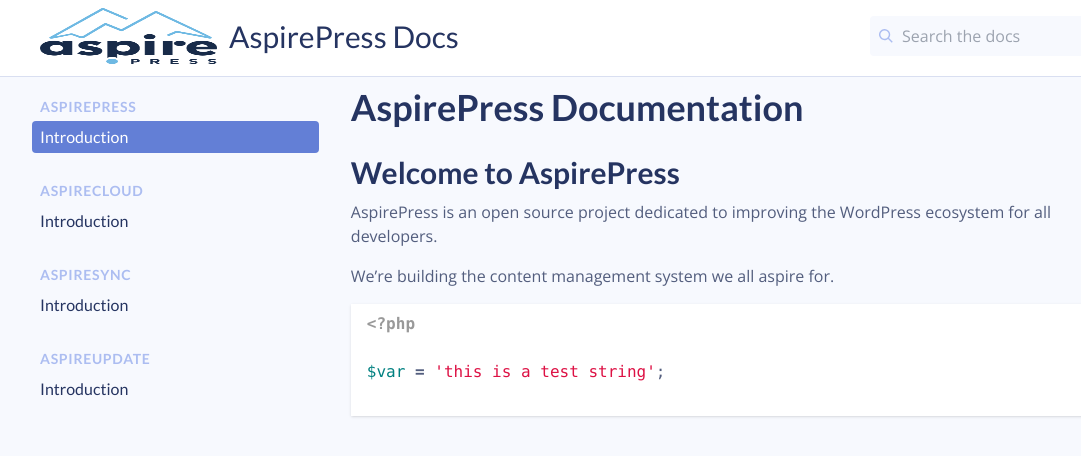
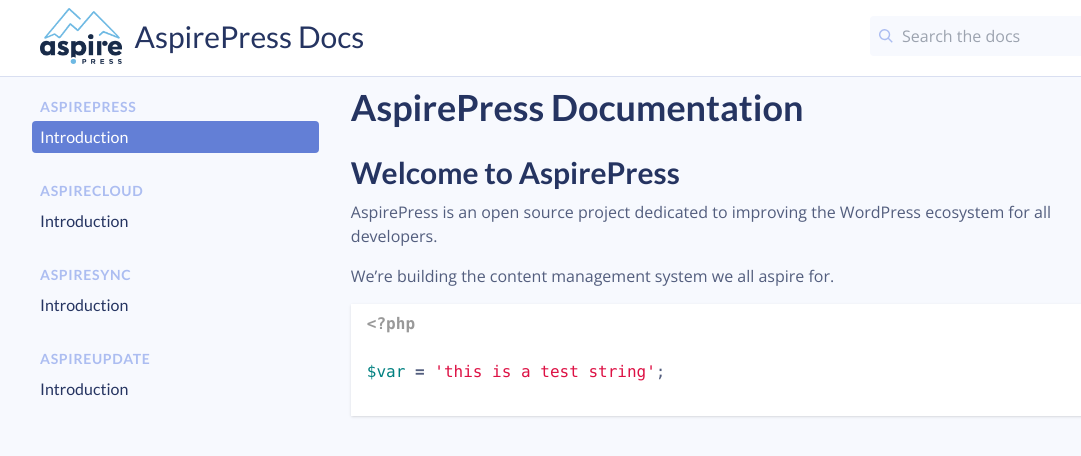
Before and after one commit to aspirepress/documentation, a Jekyll site: the page built from docs/index.md, in a window 1280 px wide. Shown: the top 456 px of the page, without its empty margins (56-1137 px from the left). Built offline with Jekyll 4.4.1, drawn with Linux system fonts in a browser that asks for light colours; comment, search, counter and statistics services are not loaded.

Commit message:
Updating sizing of logo

```diff
--- a/_layouts/default.html
+++ b/_layouts/default.html
@@ -20,7 +20,7 @@
     <div class="max-w-2xl mx-auto px-4 py-2">
         <div class="flex items-center flex-no-shrink top-0">
             <a href="/" class="flex items-center h-14">
-                <img class="mr-3 h-14" height="120"width="177" src="/img/aspirepress.png"/>
+                <img class="mr-3 h-14" src="/img/aspirepress.png"/>
                 <span class="pr-2 font-normal overflow-hidden font-heading text-3xl text-indigo-darkest -sm:hidden">
                     AspirePress Docs
                 </span>
```
